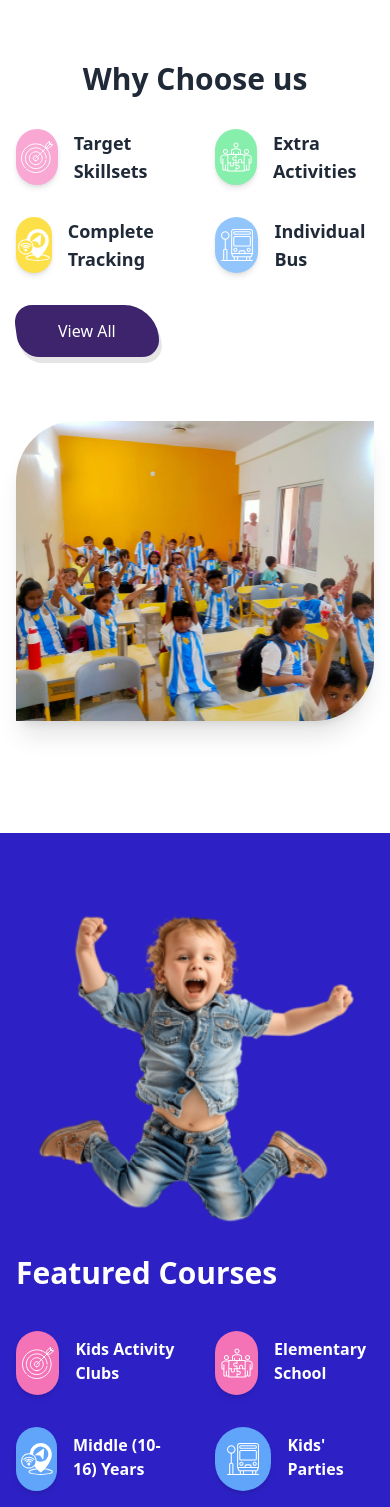
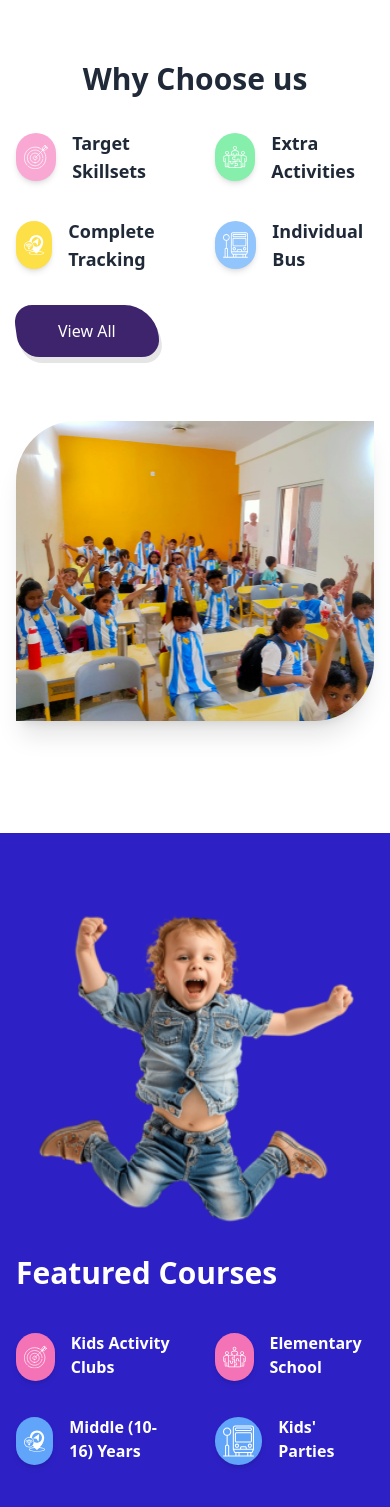
Before and after one commit to devHksingh/design-envato-dream, a React (Vite) app: page / in a window 390 px wide. Shown: the part 1520-3027 px from the top of the page. Built offline with nearby package versions, Linux system fonts and the light colour scheme.

Commit message:
fix icon width in mobile view

```diff
--- a/src/components/FeaturedCourses.tsx
+++ b/src/components/FeaturedCourses.tsx
@@ -54,7 +54,8 @@ const FeaturedCourses = () => {
 							{courses.map((course, index) => (
 								<div key={index} className="flex items-center gap-4">
 									<div
-										className={`${course.color} w-16 h-16 rounded-full flex items-center justify-center shadow-md`}
+										// className={`${course.color} w-16 h-16 rounded-full flex items-center justify-center shadow-md`}
+										className={`${course.color}   flex items-center justify-center shadow-md p-2  scale-1 rounded-full`}
 									>
 										<img
 											src={course.icon}
--- a/src/components/WhyChooseUs.tsx
+++ b/src/components/WhyChooseUs.tsx
@@ -38,7 +38,7 @@ const WhyChooseUs = () => (
 						{features.map((feature, idx) => (
 							<div key={idx} className="flex items-center gap-4">
 								<div
-									className={`${feature.color} w-14 h-14 rounded-full flex items-center justify-center shadow-md`}
+									className={`${feature.color}   flex items-center justify-center shadow-md p-2  scale-1 rounded-full`}
 								>
 									<img
 										src={feature.iconPath}
```
